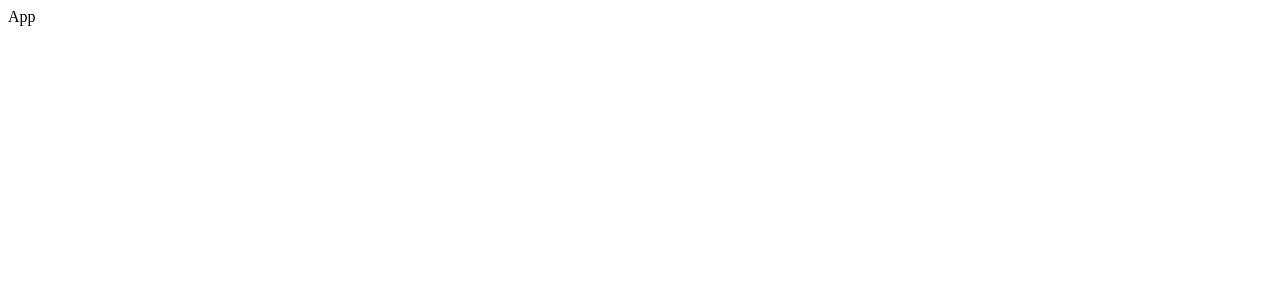
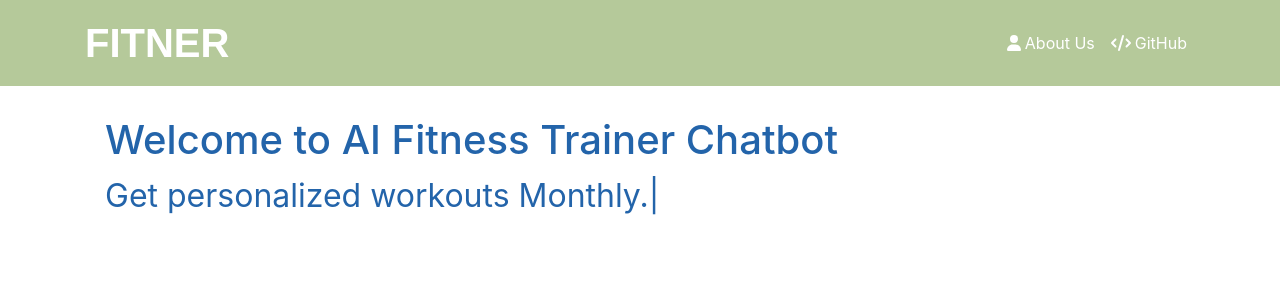
Before and after one commit to ALYAN-ALAM/FITNER, a React (Create React App) app in the folder fitner-frontend/: page / in a window 1280 px wide. Shown: the top 300 px of the page. Built offline with nearby package versions, Linux system fonts and the light colour scheme.

Commit message:
feature/home/page

```diff
--- a/fitner-frontend/public/index.html
+++ b/fitner-frontend/public/index.html
@@ -3,6 +3,11 @@
   <head>
     <meta charset="UTF-8" />
     <meta name="viewport" content="width=device-width, initial-scale=1.0" />
+    <link
+      rel="stylesheet"
+      href="https://cdnjs.cloudflare.com/ajax/libs/animate.css/4.1.1/animate.min.css"
+    />
+
     <title>Fitner</title>
   </head>
   <body>
--- a/fitner-frontend/src/App.css
+++ b/fitner-frontend/src/App.css
@@ -0,0 +1,21 @@
+body {
+  font-family: "Roboto", sans-serif;
+  margin: 0;
+  /* padding: 18px 50px 15px 50px; */
+}
+
+.welcome-section {
+  /* background-color: #b5c99a; */
+  padding: 20px;
+  border-radius: 5px;
+  margin-top: 10px;
+  /* box-shadow: 0 2px 4px rgba(0, 0, 0, 0.1); */
+}
+
+.welcome-section h1 {
+  color: #2364aa;
+}
+
+.welcome-section p {
+  color: #2364aa;
+}
--- a/fitner-frontend/src/App.js
+++ b/fitner-frontend/src/App.js
@@ -1,7 +1,54 @@
 import React from "react";
+import Container from "react-bootstrap/Container";
+import Row from "react-bootstrap/Row";
+import Col from "react-bootstrap/Col";
+import NavBar from "./components/Navbar/NavBar";
+import { TypeAnimation } from "react-type-animation";
+import "./App.css";
 
-const App = () => {
-  return <div>App</div>;
-};
+function App() {
+  return (
+    <div>
+      <NavBar />
+      <Container>
+        <Row>
+          <Col>
+            <div className="welcome-section">
+              <h1>Welcome to AI Fitness Trainer Chatbot</h1>
+              <TypeAnimation
+                sequence={[
+                  // Same substring at the start will only be typed out once, initially
+                  "Get personalized workouts Daily.",
+                  1000, // wait 1s before replacing "Mice" with "Hamsters"
+                  "Get personalized workouts Weekly.",
+                  1000,
+                  "Get personalized workouts Monthly.",
+                  1000,
+                  "Get personalized workouts Yearly.",
+                  1000,
+                  "Get personalized Diet Plans.",
+                  1000,
+                  "And Many More......",
+                  1000,
+                ]}
+                wrapper="span"
+                speed={45}
+                style={{
+                  fontSize: "2em",
+                  display: "inline-block",
+                  color: "#2364aa",
+                }}
+                repeat={Infinity}
+              />
+            </div>
+          </Col>
+        </Row>
+        <Row>
+          <Col></Col>
+        </Row>
+      </Container>
+    </div>
+  );
+}
 
 export default App;
--- /dev/null
+++ b/fitner-frontend/src/components/Navbar/NavBar.js
@@ -0,0 +1,69 @@
+import React from "react";
+import Container from "react-bootstrap/Container";
+import Nav from "react-bootstrap/Nav";
+import Navbar from "react-bootstrap/Navbar";
+
+import { FontAwesomeIcon } from "@fortawesome/react-fontawesome";
+import { faUser, faCode } from "@fortawesome/free-solid-svg-icons";
+
+function NavBar() {
+  return (
+    <>
+      <link
+        href="https://maxcdn.bootstrapcdn.com/bootstrap/4.5.2/css/bootstrap.min.css"
+        rel="stylesheet"
+      />
+      <style>
+        {`
+          .navbar-nav .nav-link:hover {
+            color: #3c6e71 !important;
+          }
+
+          .navbar {
+            background-color: #b5c99a !important;
+          }
+        `}
+      </style>
+      <Navbar
+        expand="lg"
+        style={{
+          backgroundColor: "#cad2c5",
+        }}
+      >
+        <Container>
+          <Navbar.Brand
+            href="/"
+            className="d-flex align-items-center text-white font-weight-bold"
+            style={{
+              fontSize: "2.5rem",
+              fontFamily: "'Montserrat', sans-serif",
+            }}
+          >
+            FITNER
+          </Navbar.Brand>
+
+          <Navbar.Toggle aria-controls="basic-navbar-nav" />
+
+          <Navbar.Collapse id="basic-navbar-nav">
+            <Nav className="ml-auto">
+              <Nav.Link href="#about" className="text-white">
+                <FontAwesomeIcon icon={faUser} className="mr-1" />
+                About Us
+              </Nav.Link>
+              <Nav.Link
+                href="https://github.com/"
+                target="_blank"
+                className="text-white"
+              >
+                <FontAwesomeIcon icon={faCode} className="mr-1" />
+                GitHub
+              </Nav.Link>
+            </Nav>
+          </Navbar.Collapse>
+        </Container>
+      </Navbar>
+    </>
+  );
+}
+
+export default NavBar;
--- a/fitner-frontend/src/index.css
+++ b/fitner-frontend/src/index.css
@@ -0,0 +1,7 @@
+body {
+  margin: 0;
+  background-color: #cad2c5;
+  /* padding: 15px 15px; */
+  font-family: "Open Sans", "Segoe UI", "Roboto", "Oxygen", "Ubuntu",
+    "Cantarell", "Fira Sans", "Droid Sans", "Helvetica Neue";
+}
--- a/fitner-frontend/src/index.js
+++ b/fitner-frontend/src/index.js
@@ -1,6 +1,6 @@
 import React from "react";
 import ReactDOM from "react-dom/client";
-// import "./index.css";
+import "./index.css";
 import App from "./App";
 
 const root = ReactDOM.createRoot(document.getElementById("root"));
```
Also changed, not shown: fitner-frontend/package.json (+7 -0 lines), 1 other file (tests, documents, lock files or other folders).
